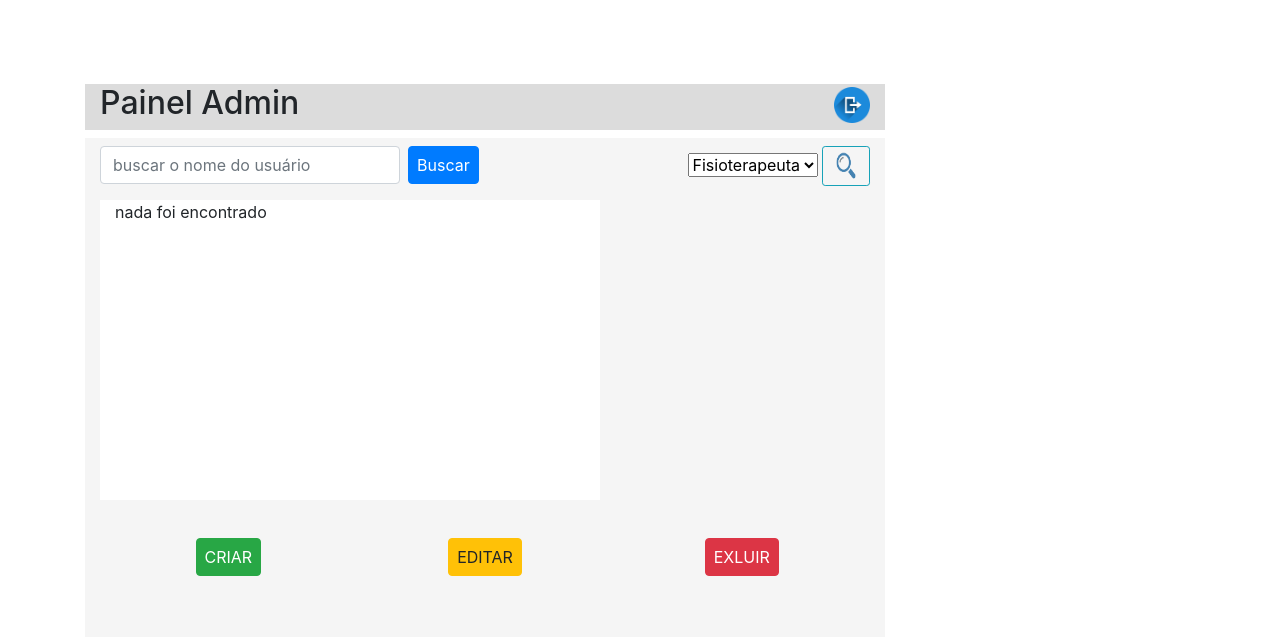
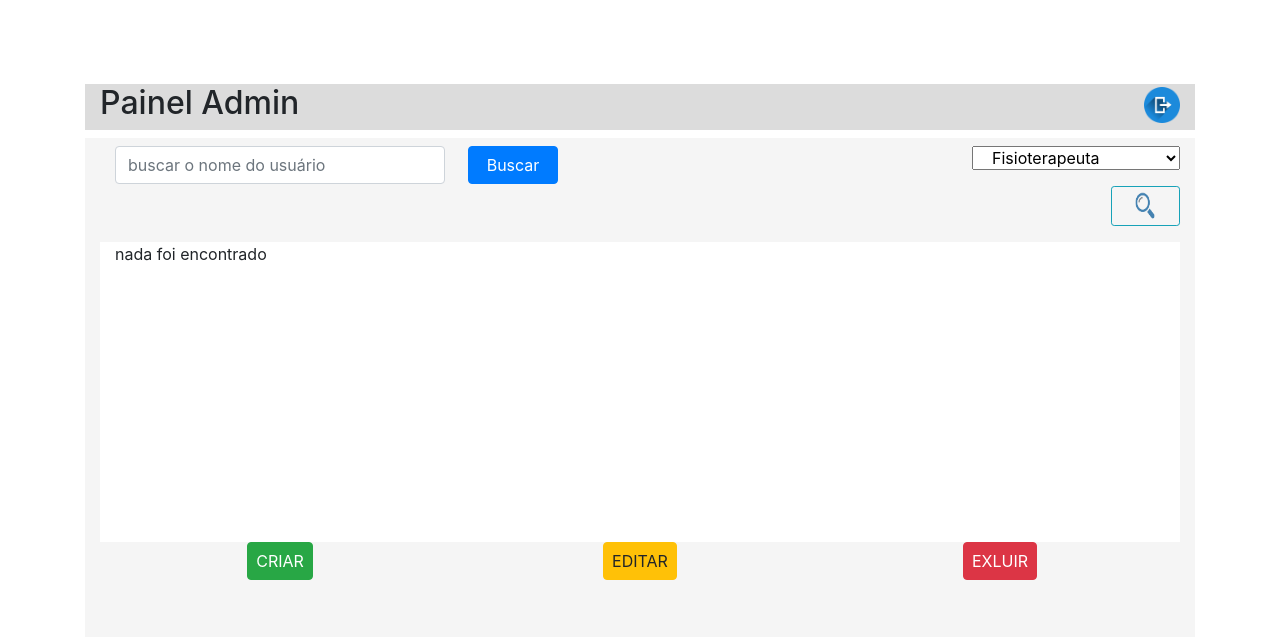
Before and after one commit to yuri1709/Fisioterapia, a PHP site: page /Fisioterapia/admCRUD.php in a window 1280 px wide. Shown: the part 116-753 px from the top of the page. Run offline with PHP 8.4, Linux system fonts and the light colour scheme; a user stored in the database is signed in; data comes from the database, SQL or seed files in the repository; data that the repository does not hold is empty.

Commit message:
Melhoria na responsividade

```diff
--- a/admCRUD.php
+++ b/admCRUD.php
@@ -1,10 +1,10 @@
 <?php
     session_start();
     include_once "auth.php";
-    include_once "head.php";
     include_once "conexao.php";
     if ($_SESSION['perfil']=='0'){}else{header('Location: http://localhost/Fisioterapia/login.php');exit;}
 ?>
+
 <!DOCTYPE html>
 <html lang="en">
 <head>
@@ -23,26 +23,28 @@
           float:right;
        }
     </style>
+
 <link rel="stylesheet" href="css/admCRUD.css">
+<?php include_once "head.php";?>
 </head>
 <body>
 <section>
-  <div class="container c1">
+  <div class="container c1 ">
    <div class="container header"><h2>Painel Admin <a href="sair.php" class="logout"><img src="img/admPainel/logout.png" alt="" width="36px" height="36px"></a> </h2></div>
     <div class="container painel my-2">
         <form class="form my-2" action="" method="POST"  autocomplete="off">
-            <div class="form-group search">
+            <div class="form-group col-md-4 search">
                 <input type="text" name="nome" id="nome" class="form-control" placeholder="buscar o nome do usuário">
             </div>
-            <button type="submit" class="btn btn-primary mx-2 px-2">Buscar</button>
+            <button type="submit" class="btn btn-primary col-md-1 mx-2 px-2">Buscar</button>
 
-            <div class="form-group perfil">
+            <div class="form-group perfil float-right">
             <!-- <a href="showAllUsuarioGeral.php"><img src="img/admPainel/lupa.png" alt="" width="38px" height="38px"></a> -->
-            <select name="perfil" class="form-select form-select-lg mb-3" aria-label=".form-select-lg example">
+            <select name="perfil" class="form-select form-select-lg mb-3 col-md float-right" aria-label=".form-select-lg example">
             <option value="1">Fisioterapeuta</option>
             <option value="2">Paciente</option>
             </select>
-                <button class="btn btn-outline-info btn-sm" type="submit" formaction="showAllUsuarioGeral.php"><img src="img/admPainel/lupa.png" alt="" width="30px" height="30px"></button>
+                <button class="btn btn-outline-info btn-sm col-md-4 float-right" type="submit" formaction="showAllUsuarioGeral.php"><img src="img/admPainel/lupa.png" alt="" width="30px" height="30px"></button>
             </div>
 
         <!--Mostrar resultado da pesquisa-->
```
